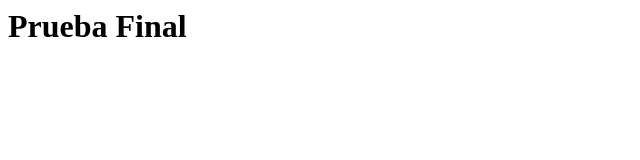
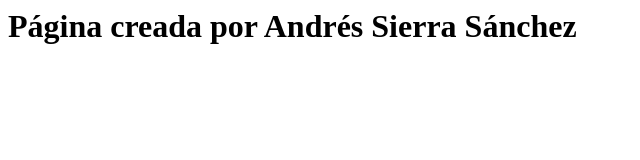
Before and after one commit to Andres-Educa/Andres-Educa.github.io, a plain HTML site: page index.html in a window 1280 px wide. Shown: the whole page, without its empty margins (0-640 px from the left). Drawn offline with Linux system fonts and the light colour scheme.

Commit message:
Update index.html

```diff
--- a/index.html
+++ b/index.html
@@ -1 +1 @@
-<h1>Prueba Final</h1>
+<h1>Página creada por Andrés Sierra Sánchez</h1>
```
